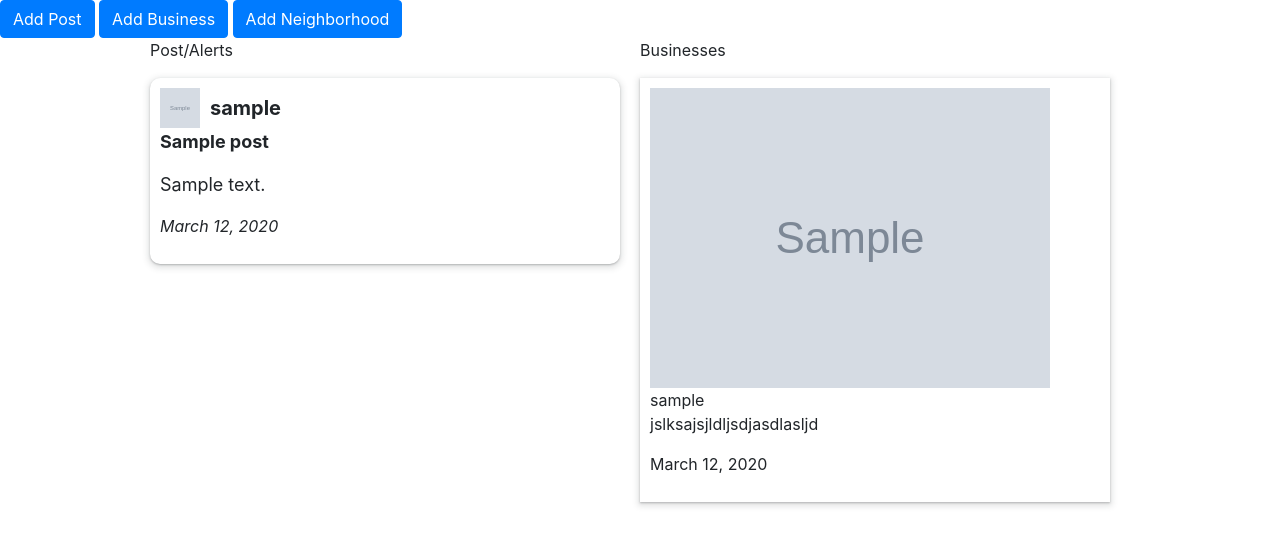
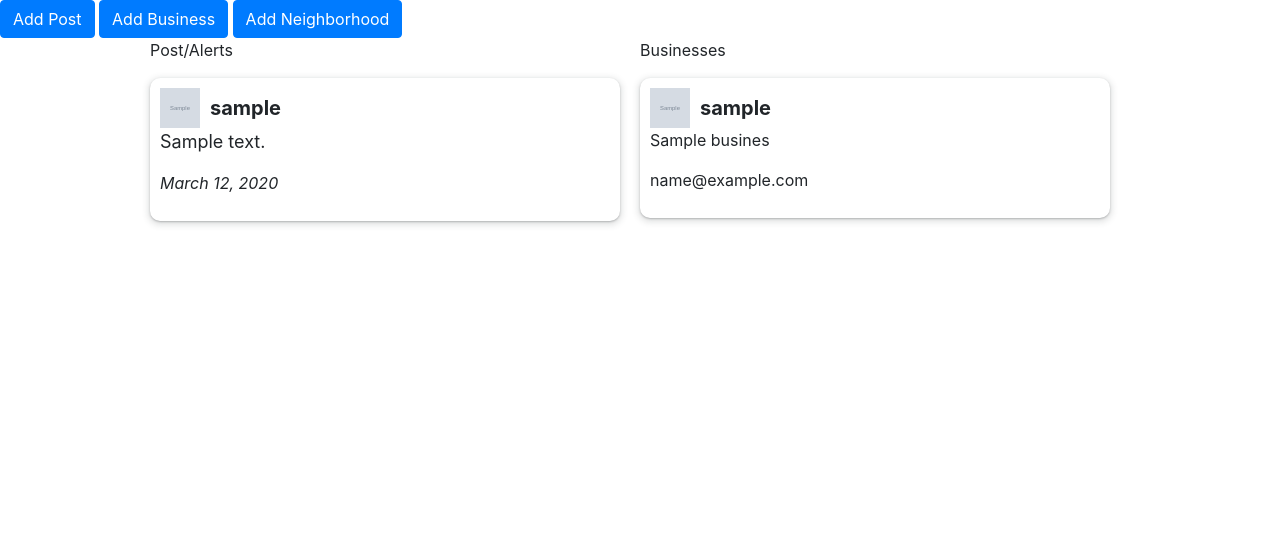
Before and after one commit to Joshua-Barawa/Django-IP4, a Django app: page / in a window 1280 px wide. Shown: the part 72-618 px from the top of the page. Run offline with Django 4.2, Linux system fonts and the light colour scheme; a user stored in the database is signed in; tables that the repository leaves empty hold one stand-in row (values such as "Sample post"); grey boxes marked "Sample" are stand-in pictures; some libraries are stand-ins or nearby versions.

Commit message:
created business card

```diff
--- a/app/static/css/index.css
+++ b/app/static/css/index.css
@@ -24,6 +24,7 @@ border-radius:10px;
 box-shadow: rgba(60, 64, 67, 0.3) 0px 1px 2px 0px, rgba(60, 64, 67, 0.15) 0px 2px 6px 2px;
 margin-right:20px;
 padding:10px;
+border-radius:10px;
 }
 
 .p-image{
--- a/app/templates/html/index.html
+++ b/app/templates/html/index.html
@@ -118,7 +118,6 @@
             <img class="p-image" src="{{post.user.profile.profile_pic.url}}" alt="user-pic">
             <span class="u-name">{{post.user.username}}</span>
             </div>
-         <p class="p-title">{{post.title}}</p>
         <p class="p-desc">{{post.description}}</p>
         <p class="p-date">March 12, 2020</p>
     </div>
@@ -127,12 +126,16 @@
 
 <div class="businesses">
     <p>Businesses</p>
+    {% for business in businesses %}
     <div class="business">
-        <img src="{{user.profile.profile_pic.url}}" alt="user-pic"><span>{{user.username}}</span>
-        <p>jslksajsjldljsdjasdlasljd</p>
-        <p>March 12, 2020</p>
-
+       <div class="user">
+            <img class="p-image" src="{{business.user.profile.profile_pic.url}}" alt="user-pic">
+            <span class="u-name">{{business.user.username}}</span>
+            </div>
+        <p>{{business.name}}</p>
+        <p>{{business.email}}</p>
     </div>
+    {% endfor %}
 </div>
 
 
--- a/app/views.py
+++ b/app/views.py
@@ -9,8 +9,8 @@ from .models import *
 @login_required(login_url='login-user/')
 def index(request):
     posts = Post.objects.all()
-
-    return render(request, 'html/index.html', {"posts":posts})
+    businesses = Business.objects.all()
+    return render(request, 'html/index.html', {"posts": posts, "businesses":businesses})
 
 
 @login_required(login_url='login-user/')
```
